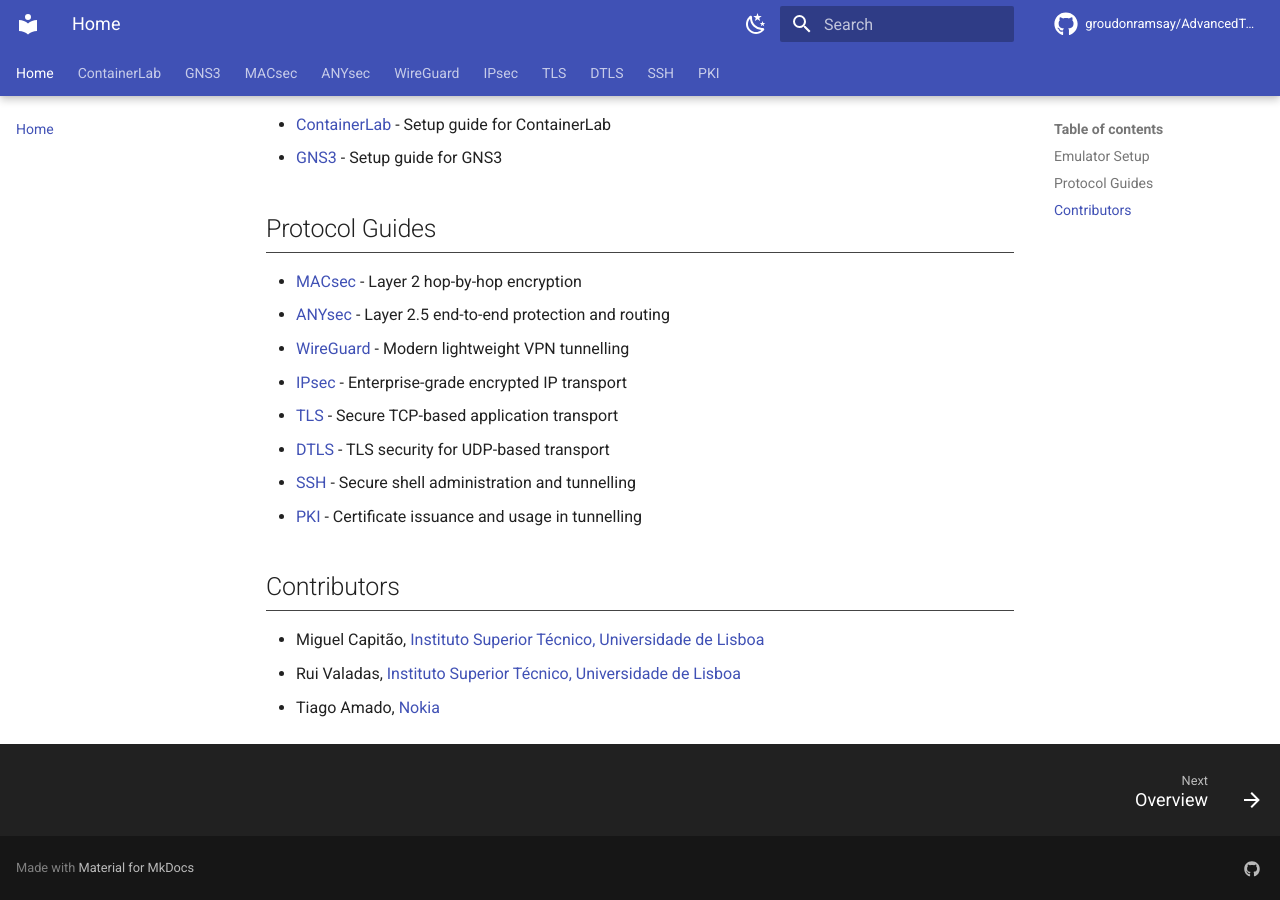
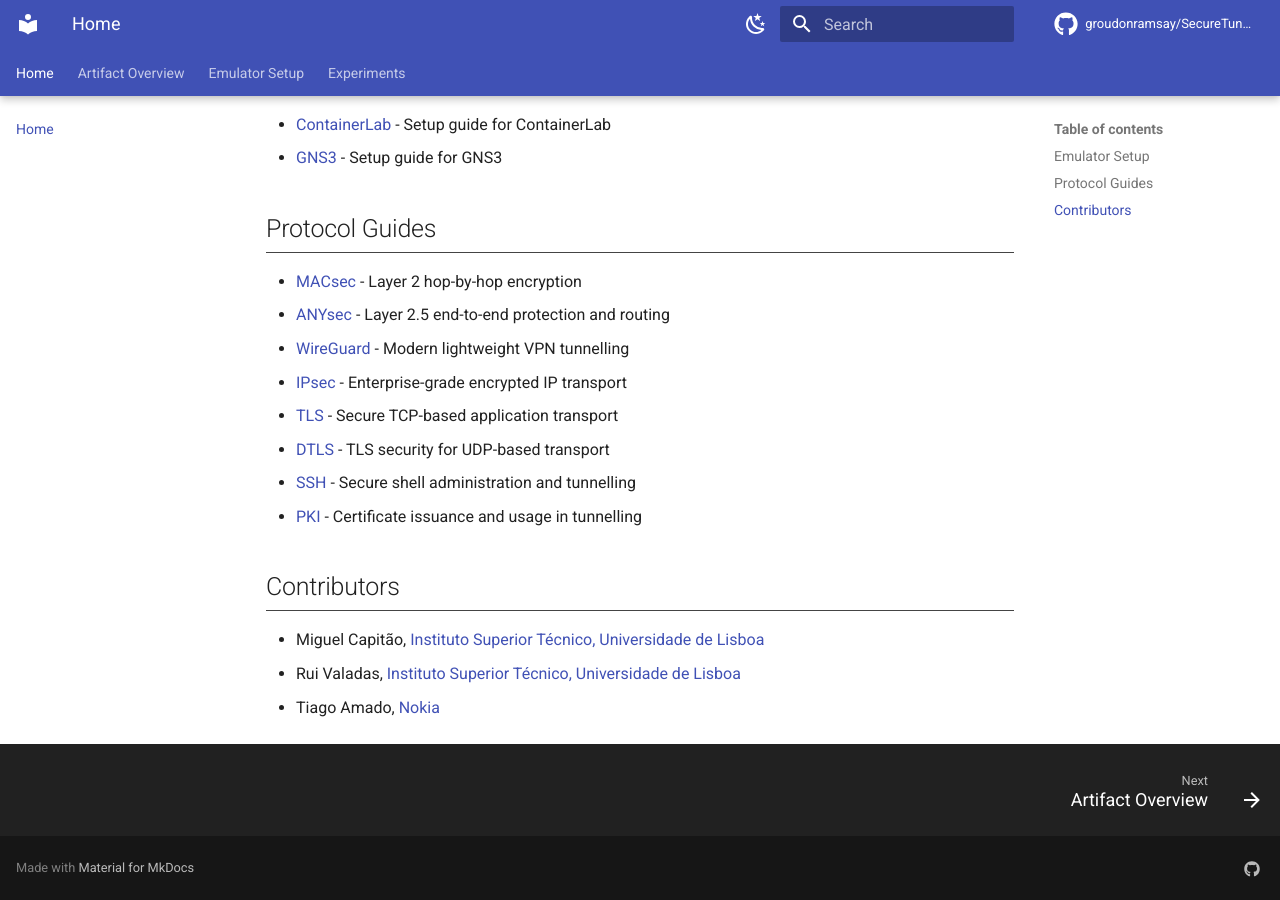
Before and after one commit to GroudonRamsay/AdvancedTunnellingLabs, an MkDocs documentation site: the page built from docs/index.md, in a window 1280 px wide and 900 px high, scrolled down 518 px. Built offline with MkDocs 1.6.1 and Material for MkDocs 9.7.7, drawn with Linux system fonts in a browser that asks for light colours; comment, search, counter and statistics services are not loaded.

Commit message:
Review of the website structure and addition of artifacts and PQ

```diff
--- a/mkdocs.yml
+++ b/mkdocs.yml
@@ -1,10 +1,10 @@
-site_name: Advanced Tunnelling Labs
-site_url: https://groudonramsay.github.io/AdvancedTunnellingLabs/
-site_description: Advanced labs for MACsec, ANYsec WireGuard, IPsec, TLS, DTLS and SSH
+site_name: Secure Tunneling Labs
+site_url: https://groudonramsay.github.io/SecureTunnelingLabs/
+site_description: Secure Tunneling Labs is a collection of experiments and tutorials that demonstrate the use of various tunneling protocols and techniques for secure communication over untrusted networks. The labs cover a range of protocols, including MACsec, ANYsec, WireGuard, IPsec, TLS, DTLS, SSH, PKI, and PQ.
 site_author: Miguel
 
-repo_url: https://github.com/groudonramsay/AdvancedTunnellingLabs
-repo_name: groudonramsay/AdvancedTunnellingLabs
+repo_url: https://github.com/groudonramsay/SecureTunnelingLabs
+repo_name: groudonramsay/SecureTunnelingLabs
 
 theme:
   name: material
@@ -122,40 +122,37 @@
 nav:
   - Home: index.md
 
-  - ContainerLab:
-      - Overview: containerlab/index.md
+  - Artifact Overview: artifact_overview/index.md
 
-  - GNS3:
-      - Overview: gns3/index.md
+  - Emulator Setup:
+      - ContainerLab: containerlab/index.md
+      - GNS3: gns3/index.md
 
-  - MACsec:
-      - Overview: macsec/index.md
-      - Experiments: macsec/experiments.md
-
-  - ANYsec:
-      - Overview: anysec/index.md
-      - Experiments: anysec/experiments.md
-
-  - WireGuard:
-      - Overview: wireguard/index.md
-      - Experiments: wireguard/experiments.md
-
-  - IPsec:
-      - Overview: ipsec/index.md
-      - Experiments: ipsec/experiments.md
-
-  - TLS:
-      - Overview: tls/index.md
-      - Experiments: tls/experiments.md
-
-  - DTLS:
-      - Overview: dtls/index.md
-      - Experiments: dtls/experiments.md
-
-  - SSH:
-      - Overview: ssh/index.md
-      - Experiments: ssh/experiments.md
-
-  - PKI:
-      - Overview: pki/index.md
-      - Experiments: pki/experiments.md
+  - Experiments:
+      - MACsec:
+          - Overview: macsec/index.md
+          - Experiments: macsec/experiments.md
+      - ANYsec:
+          - Overview: anysec/index.md
+          - Experiments: anysec/experiments.md
+      - WireGuard:
+          - Overview: wireguard/index.md
+          - Experiments: wireguard/experiments.md
+      - IPsec:
+          - Overview: ipsec/index.md
+          - Experiments: ipsec/experiments.md
+      - TLS:
+          - Overview: tls/index.md
+          - Experiments: tls/experiments.md
+      - DTLS:
+          - Overview: dtls/index.md
+          - Experiments: dtls/experiments.md
+      - SSH:
+          - Overview: ssh/index.md
+          - Experiments: ssh/experiments.md
+      - PKI:
+          - Overview: pki/index.md
+          - Experiments: pki/experiments.md
+      - Post-Quantum and Hybrid Key Exchange:
+          - Overview: pq/index.md
+          - Experiments: pq/experiments.md
```
Also changed, not shown: docs/artifact_overview/index.md (added), docs/pq/experiments.md (added), docs/pq/index.md (added).
